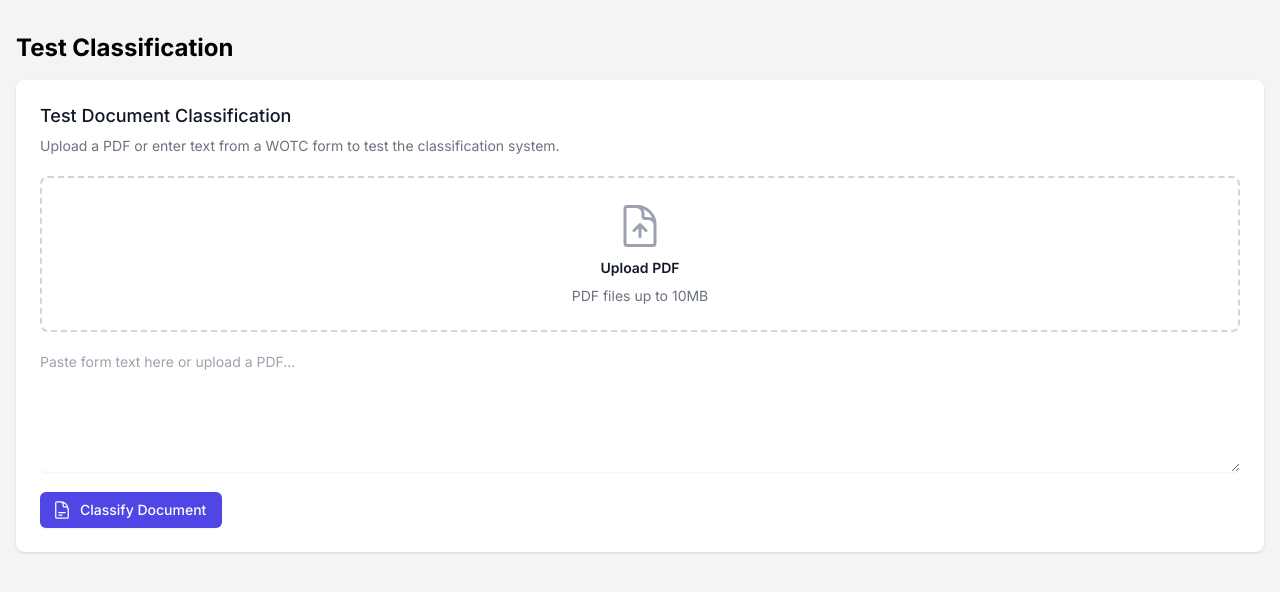
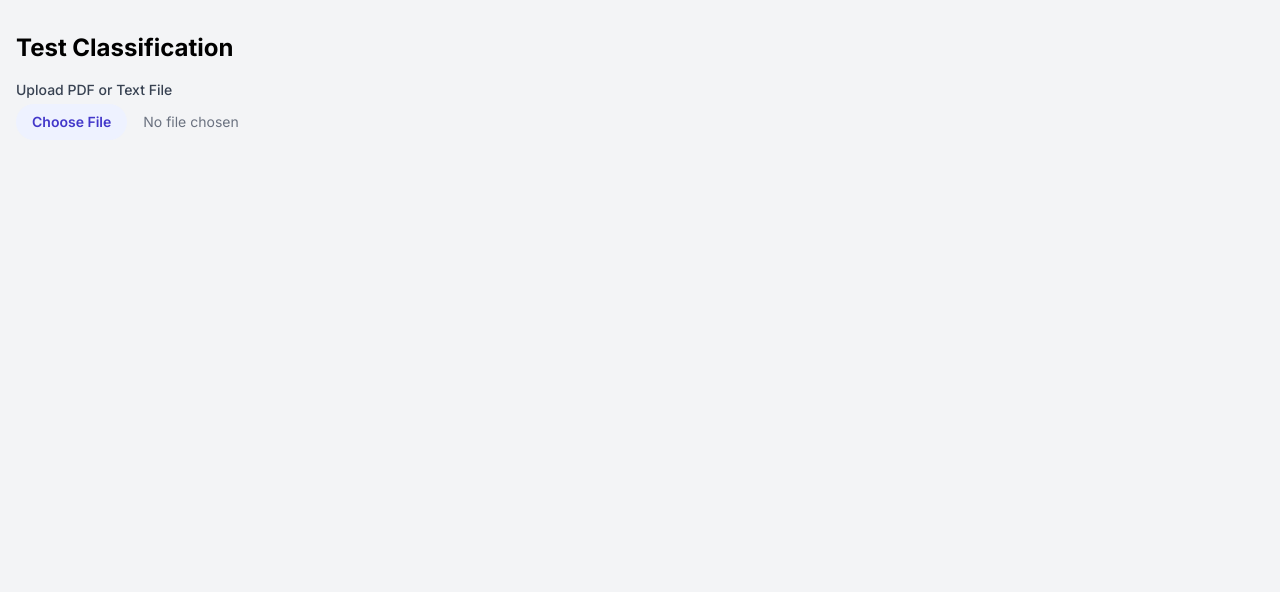
Before and after one commit to mordechaipotash/tax_credit_app, a Next.js app: page /test in a window 1280 px wide. Shown: the top 592 px of the page. Built offline with nearby package versions, Linux system fonts and the light colour scheme.

Commit message:
Simplify ClassificationTest component to avoid Promise.withResolvers

```diff
--- a/src/components/classification/ClassificationTest.tsx
+++ b/src/components/classification/ClassificationTest.tsx
@@ -1,57 +1,26 @@
 'use client';
 
 import { useState } from 'react';
-import { DocumentTextIcon, DocumentArrowUpIcon } from '@heroicons/react/24/outline';
-import toast from 'react-hot-toast';
-import { extractTextFromPDF, cleanExtractedText } from '@/lib/pdf';
-
-interface ClassificationResult {
-  formType: string;
-  confidence: number;
-  extractedFields?: Record<string, string>;
-  aiExtractedFields?: Record<string, string>;
-  title?: string;
-  description?: string;
-}
+import { extractTextFromPDF } from '@/lib/pdf';
 
 export default function ClassificationTest() {
-  const [text, setText] = useState('');
-  const [result, setResult] = useState<ClassificationResult | null>(null);
+  const [result, setResult] = useState<string | null>(null);
   const [loading, setLoading] = useState(false);
-  const [pdfProcessing, setPdfProcessing] = useState(false);
+  const [error, setError] = useState<string | null>(null);
 
-  const handleFileUpload = async (event: React.ChangeEvent<HTMLInputElement>) => {
-    const file = event.target.files?.[0];
+  const handleFileChange = async (e: React.ChangeEvent<HTMLInputElement>) => {
+    const file = e.target.files?.[0];
     if (!file) return;
-
-    if (!file.type.includes('pdf')) {
-      toast.error('Please upload a PDF file');
-      return;
-    }
-
-    try {
-      setPdfProcessing(true);
-      const pages = await extractTextFromPDF(file);
-      const combinedText = pages.map(page => page.text).join('\\n');
-      const cleanedText = cleanExtractedText(combinedText);
-      setText(cleanedText);
-      toast.success('PDF processed successfully');
-    } catch (error) {
-      console.error('PDF processing error:', error);
-      toast.error('Failed to process PDF');
-    } finally {
-      setPdfProcessing(false);
-    }
-  };
-
-  const handleClassify = async () => {
-    if (!text.trim()) {
-      toast.error('Please enter some text or upload a PDF to classify');
-      return;
-    }
 
     try {
       setLoading(true);
+      setError(null);
+      setResult(null);
+
+      if (file.type === 'application/pdf') {
+        const pages = await extractTextFromPDF(file);
+        const text = pages.map(page => page.text).join('\\n');
+
         const response = await fetch('/api/classify', {
           method: 'POST',
           headers: {
@@ -60,155 +29,74 @@ export default function ClassificationTest() {
           body: JSON.stringify({ text }),
         });
 
+        if (!response.ok) {
+          throw new Error('Classification failed');
+        }
+
         const data = await response.json();
+        setResult(JSON.stringify(data, null, 2));
+      } else if (file.type === 'text/plain') {
+        const text = await file.text();
+
+        const response = await fetch('/api/classify', {
+          method: 'POST',
+          headers: {
+            'Content-Type': 'application/json',
+          },
+          body: JSON.stringify({ text }),
+        });
 
         if (!response.ok) {
-        throw new Error(data.error || 'Classification failed');
+          throw new Error('Classification failed');
         }
 
-      setResult(data);
-      toast.success('Document classified successfully');
-    } catch (error) {
-      console.error('Classification error:', error);
-      toast.error('Failed to classify document');
+        const data = await response.json();
+        setResult(JSON.stringify(data, null, 2));
+      } else {
+        throw new Error('Unsupported file type');
+      }
+    } catch (err) {
+      console.error('Error processing file:', err);
+      setError(err instanceof Error ? err.message : 'An error occurred');
     } finally {
       setLoading(false);
     }
   };
 
   return (
-    <div className="space-y-6">
-      <div className="bg-white shadow sm:rounded-lg">
-        <div className="px-4 py-5 sm:p-6">
-          <h3 className="text-lg font-medium leading-6 text-gray-900">
-            Test Document Classification
-          </h3>
-          <div className="mt-2 max-w-xl text-sm text-gray-500">
-            <p>Upload a PDF or enter text from a WOTC form to test the classification system.</p>
+    <div className="space-y-4">
+      <div>
+        <label className="block text-sm font-medium text-gray-700">
+          Upload PDF or Text File
+        </label>
+        <input
+          type="file"
+          accept=".pdf,.txt"
+          onChange={handleFileChange}
+          className="mt-1 block w-full text-sm text-gray-500
+            file:mr-4 file:py-2 file:px-4
+            file:rounded-full file:border-0
+            file:text-sm file:font-semibold
+            file:bg-indigo-50 file:text-indigo-700
+            hover:file:bg-indigo-100"
+        />
       </div>
 
-          {/* File Upload */}
-          <div className="mt-5">
-            <label
-              htmlFor="pdf-upload"
-              className={`relative block w-full rounded-lg border-2 border-dashed border-gray-300 p-6 text-center hover:border-gray-400 focus:outline-none focus:ring-2 focus:ring-indigo-500 focus:ring-offset-2 cursor-pointer
-                ${pdfProcessing ? 'bg-gray-50' : 'bg-white'}`}
-            >
-              <input
-                id="pdf-upload"
-                type="file"
-                className="sr-only"
-                accept=".pdf"
-                onChange={handleFileUpload}
-                disabled={pdfProcessing}
-              />
-              <DocumentArrowUpIcon
-                className="mx-auto h-12 w-12 text-gray-400"
-                aria-hidden="true"
-              />
-              <span className="mt-2 block text-sm font-semibold text-gray-900">
-                {pdfProcessing ? 'Processing PDF...' : 'Upload PDF'}
-              </span>
-              <span className="mt-2 block text-sm text-gray-500">
-                PDF files up to 10MB
-              </span>
-            </label>
+      {loading && (
+        <div className="text-gray-600">Processing...</div>
+      )}
+
+      {error && (
+        <div className="text-red-600">
+          Error: {error}
         </div>
-
-          <div className="mt-5">
-            <textarea
-              rows={6}
-              className="block w-full rounded-md border-gray-300 shadow-sm focus:border-indigo-500 focus:ring-indigo-500 sm:text-sm"
-              placeholder="Paste form text here or upload a PDF..."
-              value={text}
-              onChange={(e) => setText(e.target.value)}
-            />
-          </div>
-          <div className="mt-5">
-            <button
-              type="button"
-              onClick={handleClassify}
-              disabled={loading || pdfProcessing}
-              className={`inline-flex items-center rounded-md px-4 py-2 text-sm font-medium text-white shadow-sm
-                ${(loading || pdfProcessing)
-                  ? 'bg-gray-400 cursor-not-allowed'
-                  : 'bg-indigo-600 hover:bg-indigo-700'
-                }`}
-            >
-              <DocumentTextIcon className="-ml-1 mr-2 h-5 w-5" />
-              {loading ? 'Classifying...' : 'Classify Document'}
-            </button>
-          </div>
-        </div>
-      </div>
+      )}
 
       {result && (
-        <div className="bg-white shadow sm:rounded-lg">
-          <div className="px-4 py-5 sm:p-6">
-            <h3 className="text-lg font-medium leading-6 text-gray-900">
-              Classification Result
-            </h3>
-            <div className="mt-4">
-              <div className="rounded-md bg-gray-50 px-6 py-5">
-                <dl className="grid grid-cols-1 gap-x-4 gap-y-8 sm:grid-cols-2">
-                  <div>
-                    <dt className="text-sm font-medium text-gray-500">Form Type</dt>
-                    <dd className="mt-1 text-sm text-gray-900">
-                      Form {result.formType} - {result.title}
-                    </dd>
-                  </div>
-                  <div>
-                    <dt className="text-sm font-medium text-gray-500">Confidence</dt>
-                    <dd className="mt-1 text-sm text-gray-900">
-                      {(result.confidence * 100).toFixed(2)}%
-                    </dd>
-                  </div>
-                  <div className="sm:col-span-2">
-                    <dt className="text-sm font-medium text-gray-500">Description</dt>
-                    <dd className="mt-1 text-sm text-gray-900">{result.description}</dd>
-                  </div>
-                  {result.extractedFields && Object.keys(result.extractedFields).length > 0 && (
-                    <div className="sm:col-span-2">
-                      <dt className="text-sm font-medium text-gray-500">
-                        Pattern-Matched Fields
-                      </dt>
-                      <dd className="mt-1 text-sm text-gray-900">
-                        <div className="grid grid-cols-1 gap-4 sm:grid-cols-2">
-                          {Object.entries(result.extractedFields).map(([key, value]) => (
-                            <div key={key} className="border-b border-gray-200 pb-2">
-                              <p className="text-xs text-gray-500 capitalize">
-                                {key.replace(/_/g, ' ')}
-                              </p>
-                              <p className="text-sm text-gray-900">{value}</p>
-                            </div>
-                          ))}
-                        </div>
-                      </dd>
-                    </div>
-                  )}
-                  {result.aiExtractedFields && Object.keys(result.aiExtractedFields).length > 0 && (
-                    <div className="sm:col-span-2">
-                      <dt className="text-sm font-medium text-gray-500">
-                        AI-Extracted Fields
-                      </dt>
-                      <dd className="mt-1 text-sm text-gray-900">
-                        <div className="grid grid-cols-1 gap-4 sm:grid-cols-2">
-                          {Object.entries(result.aiExtractedFields).map(([key, value]) => (
-                            <div key={key} className="border-b border-gray-200 pb-2">
-                              <p className="text-xs text-gray-500 capitalize">
-                                {key.replace(/_/g, ' ')}
-                              </p>
-                              <p className="text-sm text-gray-900">{value}</p>
-                            </div>
-                          ))}
-                        </div>
-                      </dd>
-                    </div>
-                  )}
-                </dl>
-              </div>
-            </div>
-          </div>
+        <div className="bg-gray-50 p-4 rounded-md">
+          <pre className="whitespace-pre-wrap text-sm">
+            {result}
+          </pre>
         </div>
       )}
     </div>
```
Lines whose indentation alone changed are shown as unchanged.
